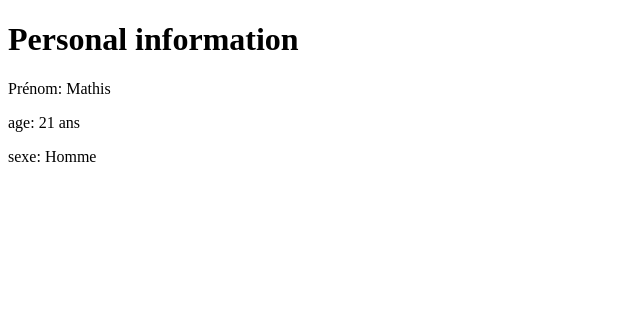
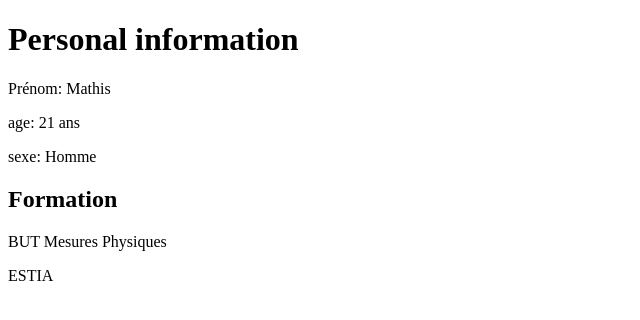
Before and after one commit to MathisGiordano/MathisGiordano.github.io, a plain HTML site: page index.html in a window 1280 px wide. Shown: the whole page, without its empty margins (0-640 px from the left). Drawn offline with Linux system fonts and the light colour scheme.

Commit message:
feat: Added formation

```diff
--- a/index.html
+++ b/index.html
@@ -9,6 +9,9 @@
     <p>Prénom: Mathis</p>
     <p>age: 21 ans</p>
     <p>sexe: Homme</p>
+    <h2>Formation</h2>
+    <p>BUT Mesures Physiques</p>
+    <p>ESTIA</p>
 
   </body>
 </html>
```
